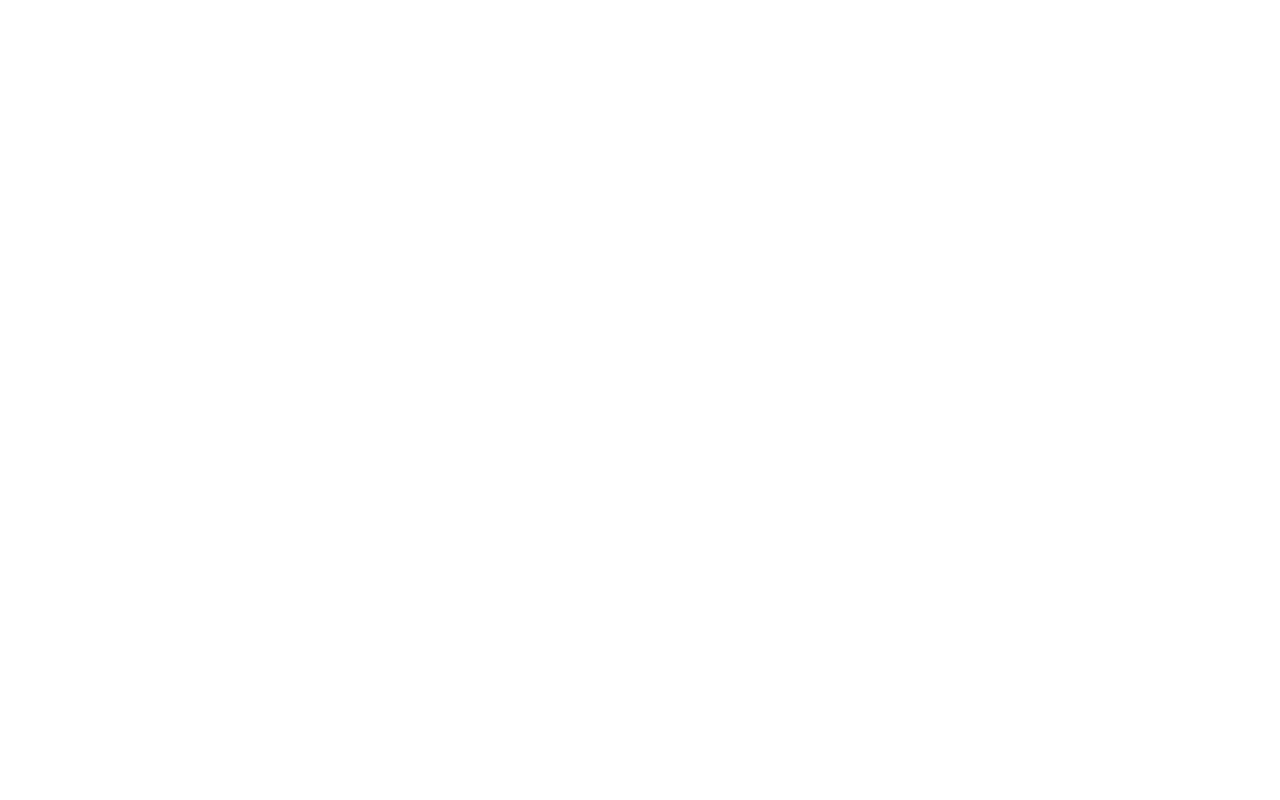
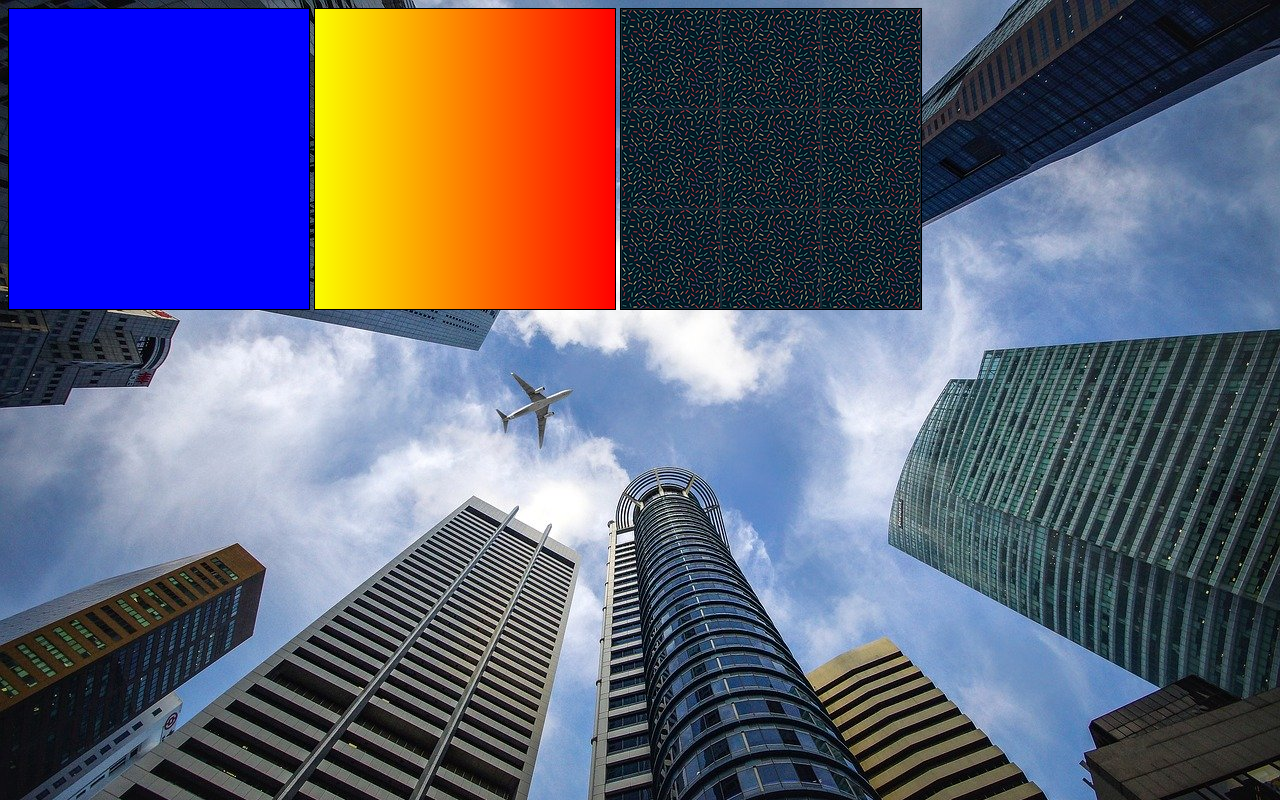
Before and after one commit to paulomiraesteves/HTML-CSS, a plain HTML site: page exercícios/ex022/fundo001.html in a window 1280 px wide. Drawn offline with Linux system fonts and the light colour scheme.

Commit message:
Exercício 22

```diff
--- a/exercícios/ex022/fundo001.html
+++ b/exercícios/ex022/fundo001.html
@@ -1,11 +1,47 @@
 <!DOCTYPE html>
-<html lang="en">
+<html lang="pt-br">
 <head>
     <meta charset="UTF-8">
     <meta name="viewport" content="width=device-width, initial-scale=1.0">
-    <title>Document</title>
+    <title>Teste de Imagem de Fundo</title>
+    <style>
+
+        body {
+            background-image: url('imagens/wallpaper002.jpg');
+        }
+
+        div.quadrado {
+            border: 1px solid black;
+            background-color: lightgray;
+            width: 300px;
+            height: 300px;
+            display: inline-block;
+        }
+
+        div#q1 {
+            background-color: blue;
+        }
+
+        div#q2 {
+            background-image: linear-gradient(to right, rgb(251, 255, 0), rgb(255, 0, 0));
+        }
+
+        div#q3{
+            background-image: url('imagens/pattern001.png');
+
+        }
+
+    </style>
 </head>
 <body>
+    <div class="quadrado" id="q1">
 
+    </div>
+    <div class="quadrado" id="q2">
+
+    </div>
+    <div class="quadrado" id="q3">
+
+    </div>
 </body>
 </html>
```
